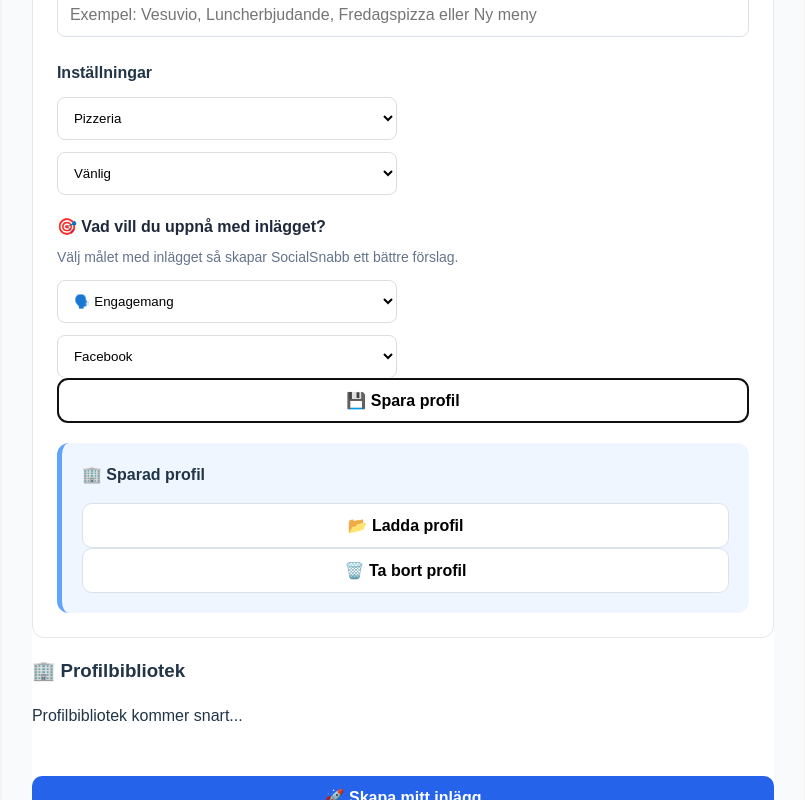
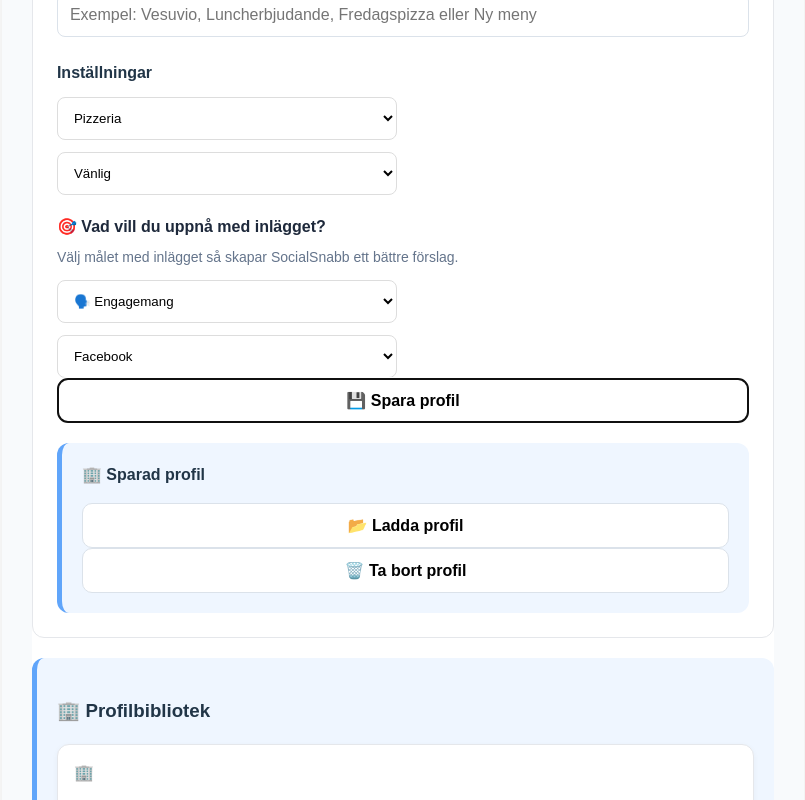
Before and after one commit to Ludde86/socialsnabb, a React (Vite) app: page / in a window 1280 px wide. Both pictures are taken after a click on the button "💾 Spara profil". Shown: the part 725-1525 px from the top of the page, without its empty margins (237-1042 px from the left). Built offline with nearby package versions, Linux system fonts and the light colour scheme.

Commit message:
Add profile library with active profile support

```diff
--- a/src/App.jsx
+++ b/src/App.jsx
@@ -262,6 +262,17 @@ function App() {
     localStorage.removeItem("profil");
   };
 
+  const laddaProfilFranBibliotek = (profil) => {
+    setForetag(profil.foretag);
+    setTyp(profil.typ);
+    setTon(profil.ton);
+    setPlattform(profil.plattform);
+
+    setFokus("");
+
+    setAktivProfil(profil.foretag);
+  };
+
   const profilFinns = (foretagsnamn) => {
     return profiler.some((profil) => profil.foretag === foretagsnamn);
   };
@@ -301,7 +312,11 @@ function App() {
           aktivProfil={aktivProfil}
         />
 
-        <ProfileLibrary />
+        <ProfileLibrary
+          profiler={profiler}
+          aktivProfil={aktivProfil}
+          laddaProfilFranBibliotek={laddaProfilFranBibliotek}
+        />
 
         <ButtonsSection
           skapaInlagg={skapaInlagg}
--- /dev/null
+++ b/src/components/ProfileLibrary.css
@@ -0,0 +1,4 @@
+.active-profile {
+  border: 2px solid #22c55e;
+  background: #f0fdf4;
+}
--- a/src/components/ProfileLibrary.jsx
+++ b/src/components/ProfileLibrary.jsx
@@ -1,9 +1,41 @@
-function ProfileLibrary() {
+import "./ProfileLibrary.css";
+
+function ProfileLibrary({ profiler, aktivProfil, laddaProfilFranBibliotek }) {
+  if (profiler.length === 0) {
+    return null;
+  }
+
   return (
-    <div>
+    <div className="info-box info-box-blue">
       <h3>🏢 Profilbibliotek</h3>
 
-      <p>Profilbibliotek kommer snart...</p>
+      {aktivProfil && <p>✅ Aktiv profil: {aktivProfil}</p>}
+
+      {profiler.map((profil, index) => (
+        <div
+          key={index}
+          className={`week-card ${
+            aktivProfil === profil.foretag ? "active-profile" : ""
+          }`}
+        >
+          <strong>🏢 {profil.foretag}</strong>
+
+          {aktivProfil === profil.foretag && <p>✅ Aktiv profil</p>}
+
+          <p>Typ: {profil.typ}</p>
+
+          <p>Ton: {profil.ton}</p>
+
+          <p>Plattform: {profil.plattform}</p>
+
+          <button
+            onClick={() => laddaProfilFranBibliotek(profil)}
+            className="button button-secondary"
+          >
+            📂 Ladda profil
+          </button>
+        </div>
+      ))}
     </div>
   );
 }
```
